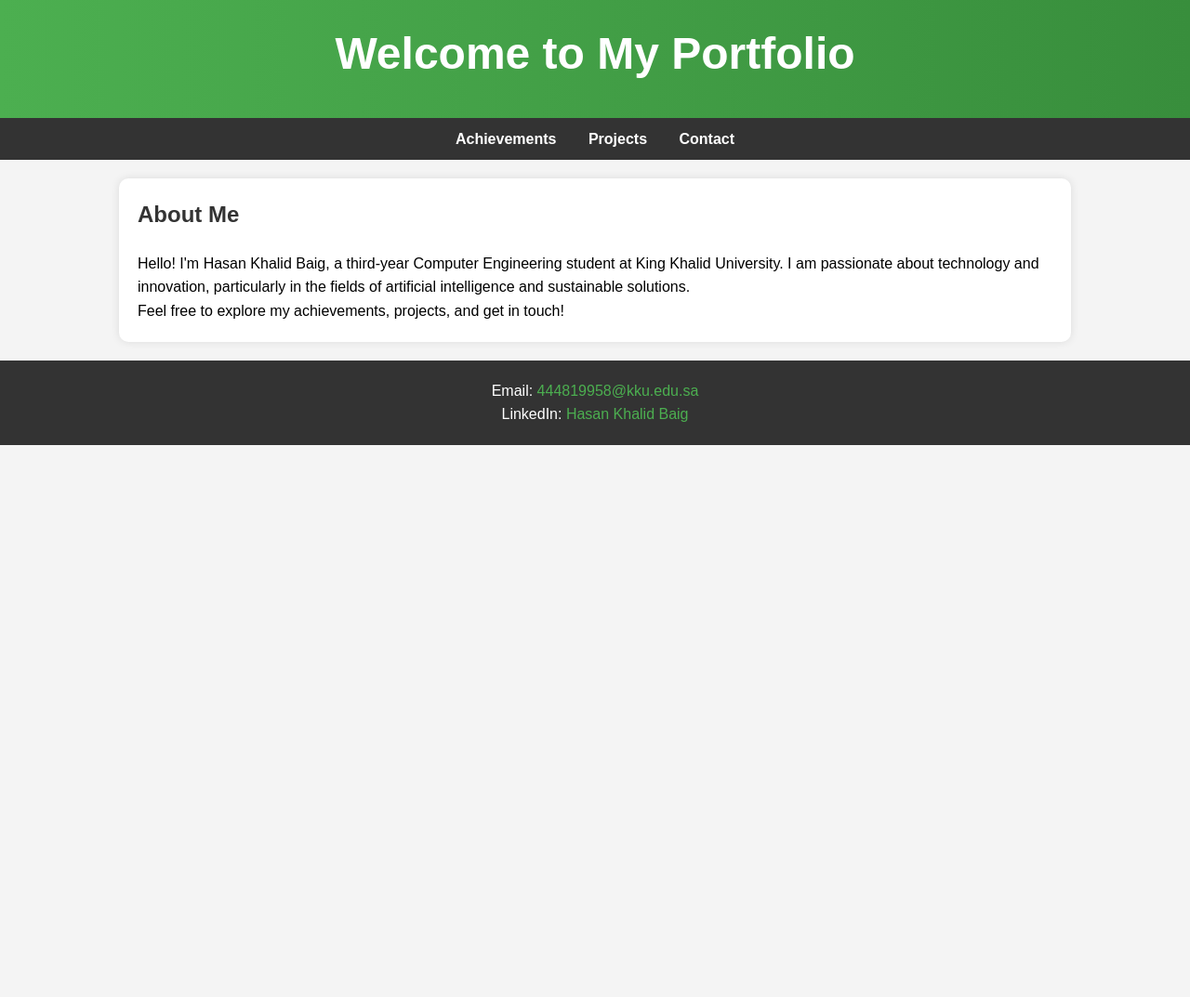
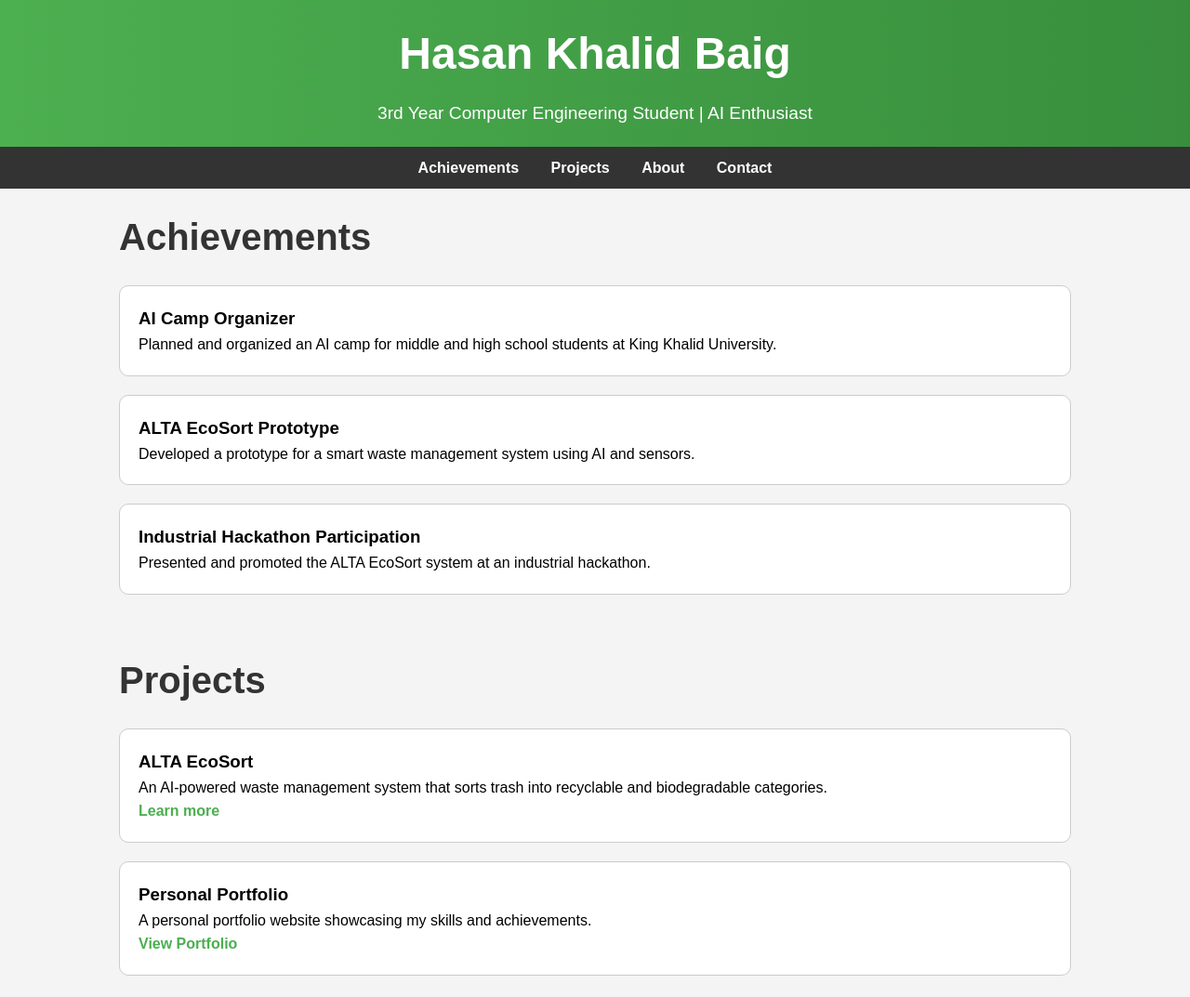
Before and after one commit to hasan15403/hasan15403.github.io, a plain HTML site: page index.html in a window 1280 px wide. Shown: the top 1073 px of the page at 93% size. Before the commit the page ends 800 px from the top, so only its background shows below. Drawn offline with Linux system fonts and the light colour scheme.

Commit message:
Update index.html

```diff
--- a/index.html
+++ b/index.html
@@ -3,7 +3,7 @@
 <head>
   <meta charset="UTF-8">
   <meta name="viewport" content="width=device-width, initial-scale=1.0">
-  <title>Home | Hasan Khalid Baig</title>
+  <title>Hasan Khalid Baig | Achievements & Projects</title>
   <style>
     /* CSS Styles */
 
@@ -31,6 +31,10 @@
       margin-bottom: 10px;
     }
 
+    header p {
+      font-size: 1.2rem;
+    }
+
     nav {
       background: #333;
       color: white;
@@ -53,18 +57,50 @@
       font-weight: bold;
     }
 
+    main {
+      padding: 20px 0;
+    }
+
     .container {
       width: 80%;
-      margin: 20px auto;
+      margin: 0 auto;
+    }
+
+    section {
+      margin-bottom: 40px;
+    }
+
+    h2 {
+      font-size: 2.5rem;
+      color: #333;
+      margin-bottom: 20px;
+    }
+
+    .achievements-list,
+    .projects-list {
+      display: flex;
+      flex-direction: column;
+    }
+
+    .achievement,
+    .project {
+      background-color: white;
       padding: 20px;
-      background-color: white;
+      border: 1px solid #ccc;
+      margin-bottom: 20px;
       border-radius: 10px;
+      transition: box-shadow 0.3s ease-in-out;
+    }
+
+    .achievement:hover,
+    .project:hover {
       box-shadow: 0 0 10px rgba(0, 0, 0, 0.1);
     }
 
-    h2 {
-      color: #333;
-      margin-bottom: 20px;
+    .project-link {
+      text-decoration: none;
+      color: #4CAF50;
+      font-weight: bold;
     }
 
     footer {
@@ -78,31 +114,96 @@
       color: #4CAF50;
       text-decoration: none;
     }
+
+    /* About Section Styles */
+    #about-me p {
+      margin-bottom: 20px;
+    }
+
+    #about-me ul {
+      list-style: square;
+      padding-left: 20px;
+    }
+
+    #about-me ul li {
+      margin-bottom: 10px;
+    }
   </style>
+  <script>
+    // JavaScript interaction for alert on click
+    document.addEventListener('DOMContentLoaded', () => {
+      document.querySelectorAll('.achievement, .project').forEach(item => {
+        item.addEventListener('click', () => {
+          alert(`You clicked on: ${item.querySelector('h3').innerText}`);
+        });
+      });
+    });
+  </script>
 </head>
 <body>
 
   <header>
-    <h1>Welcome to My Portfolio</h1>
+    <div class="container">
+      <h1>Hasan Khalid Baig</h1>
+      <p>3rd Year Computer Engineering Student | AI Enthusiast</p>
+    </div>
   </header>
 
   <nav>
     <ul>
       <li><a href="achievements.html">Achievements</a></li>
       <li><a href="projects.html">Projects</a></li>
+      <li><a href="about.html">About</a></li> <!-- Updated link to about.html -->
       <li><a href="contact.html">Contact</a></li>
     </ul>
   </nav>
 
-  <div class="container">
-    <h2>About Me</h2>
-    <p>Hello! I'm Hasan Khalid Baig, a third-year Computer Engineering student at King Khalid University. I am passionate about technology and innovation, particularly in the fields of artificial intelligence and sustainable solutions.</p>
-    <p>Feel free to explore my achievements, projects, and get in touch!</p>
-  </div>
+  <main>
+    <section id="achievements">
+      <div class="container">
+        <h2>Achievements</h2>
+        <div class="achievements-list">
+          <div class="achievement">
+            <h3>AI Camp Organizer</h3>
+            <p>Planned and organized an AI camp for middle and high school students at King Khalid University.</p>
+          </div>
+          <div class="achievement">
+            <h3>ALTA EcoSort Prototype</h3>
+            <p>Developed a prototype for a smart waste management system using AI and sensors.</p>
+          </div>
+          <div class="achievement">
+            <h3>Industrial Hackathon Participation</h3>
+            <p>Presented and promoted the ALTA EcoSort system at an industrial hackathon.</p>
+          </div>
+        </div>
+      </div>
+    </section>
 
-  <footer>
-    <p>Email: <a href="mailto:444819958@kku.edu.sa">444819958@kku.edu.sa</a></p>
-    <p>LinkedIn: <a href="https://www.linkedin.com/in/hasan-khalid-baig-92b4a1230">Hasan Khalid Baig</a></p>
+    <section id="projects">
+      <div class="container">
+        <h2>Projects</h2>
+        <div class="projects-list">
+          <div class="project">
+            <h3>ALTA EcoSort</h3>
+            <p>An AI-powered waste management system that sorts trash into recyclable and biodegradable categories.</p>
+            <a href="ALTA EcoSort.html" class="project-link">Learn more</a>
+          </div>
+          <div class="project">
+            <h3>Personal Portfolio</h3>
+            <p>A personal portfolio website showcasing my skills and achievements.</p>
+            <a href="hasan15403.github.io" class="project-link">View Portfolio</a>
+          </div>
+        </div>
+      </div>
+    </section>
+  </main>
+
+  <footer id="contact">
+    <div class="container">
+      <h2>Contact Me</h2>
+      <p>Email: <a href="mailto:hasankhalid15403@gmail.com">hasankhalid15403@gmail.com</a></p>
+      <p>LinkedIn: <a href="https://www.linkedin.com/in/hasan-khalid-baig-92b4a1230">Hasan Khalid Baig</a></p>
+    </div>
   </footer>
 
 </body>
```
